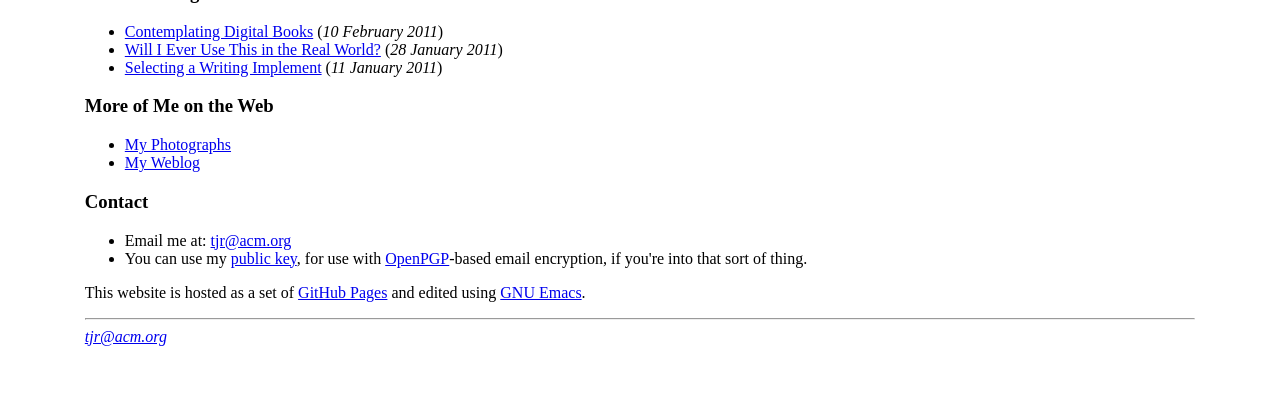
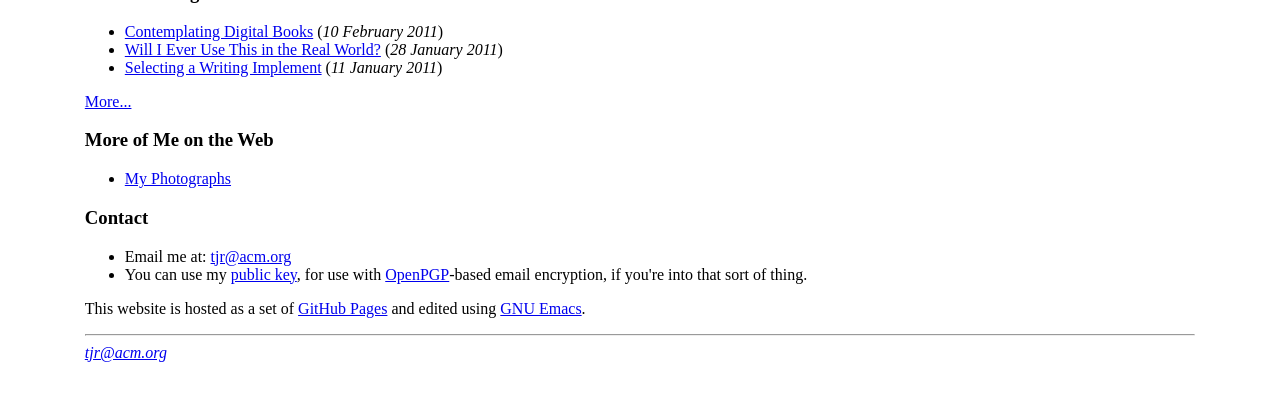
Before and after one commit to tjr/tjr.github.com, a Jekyll site: the page built from index.html, in a window 1280 px wide, cut to the strip 253-654 px from the top of the page. Built offline with Jekyll 4.4.1, drawn with Linux system fonts in a browser that asks for light colours; the list of posts is cut into pages by our own code.

Commit message:
weblog formatting changes

```diff
--- a/_layouts/weblogentry.html
+++ b/_layouts/weblogentry.html
@@ -8,7 +8,7 @@
 <body>
 <h2>{{ page.title }}</h2>
 <p>
-<a href="/">Home</a> : <a href="/weblog/">Weblog</a> : one entry
+<a href="/">Home</a> : <a href="/weblog/">Weblog</a> : {{ date | date_to_long_string }}
 
 <hr>
 
--- a/index.html
+++ b/index.html
@@ -30,11 +30,13 @@ I received a degree in computer science from <a href="http://www.cornellcollege.
 {% endfor %}
 </ul>
 
+<p>
+<a href="/weblog/">More...</a>
+
 <h3>More of Me on the Web</h3>
 
 <ul>
 <li><a href="http://flickr.com/photos/trothwell/">My Photographs</a></li>
-<li><a href="http://blog.trevisrothwell.com/">My Weblog</a></li>
 </ul>
 
 <h3>Contact</h3>
```
